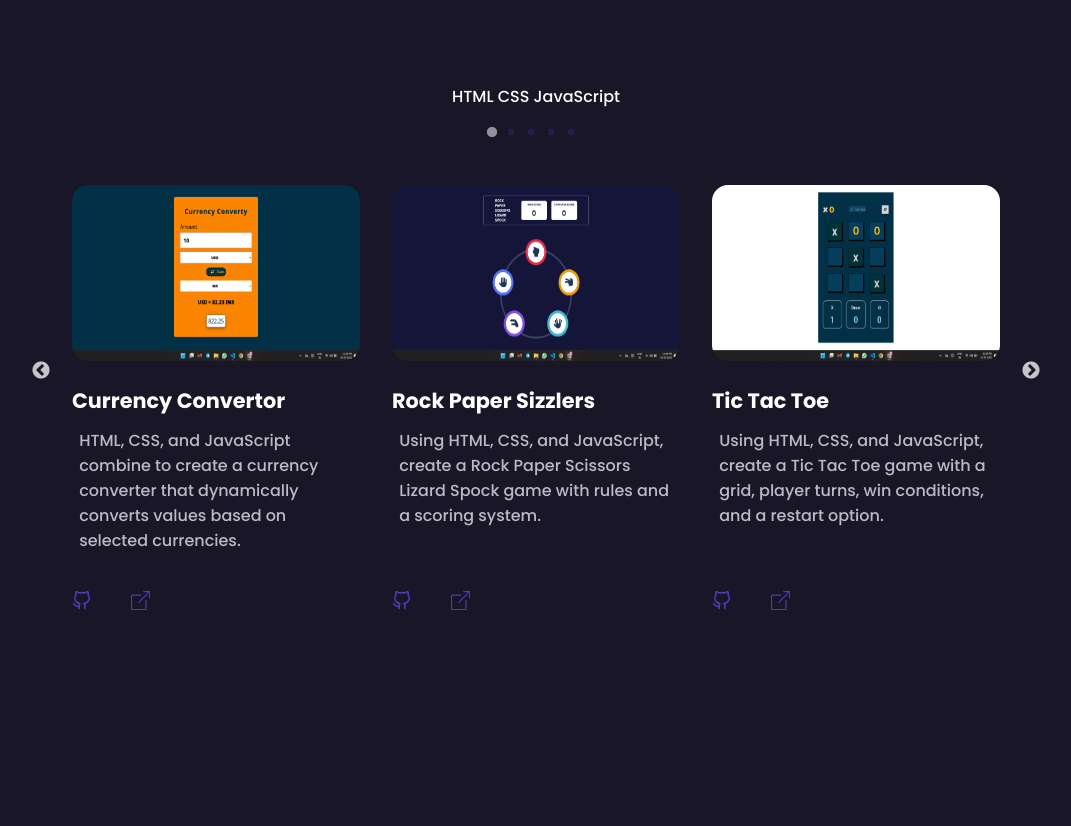
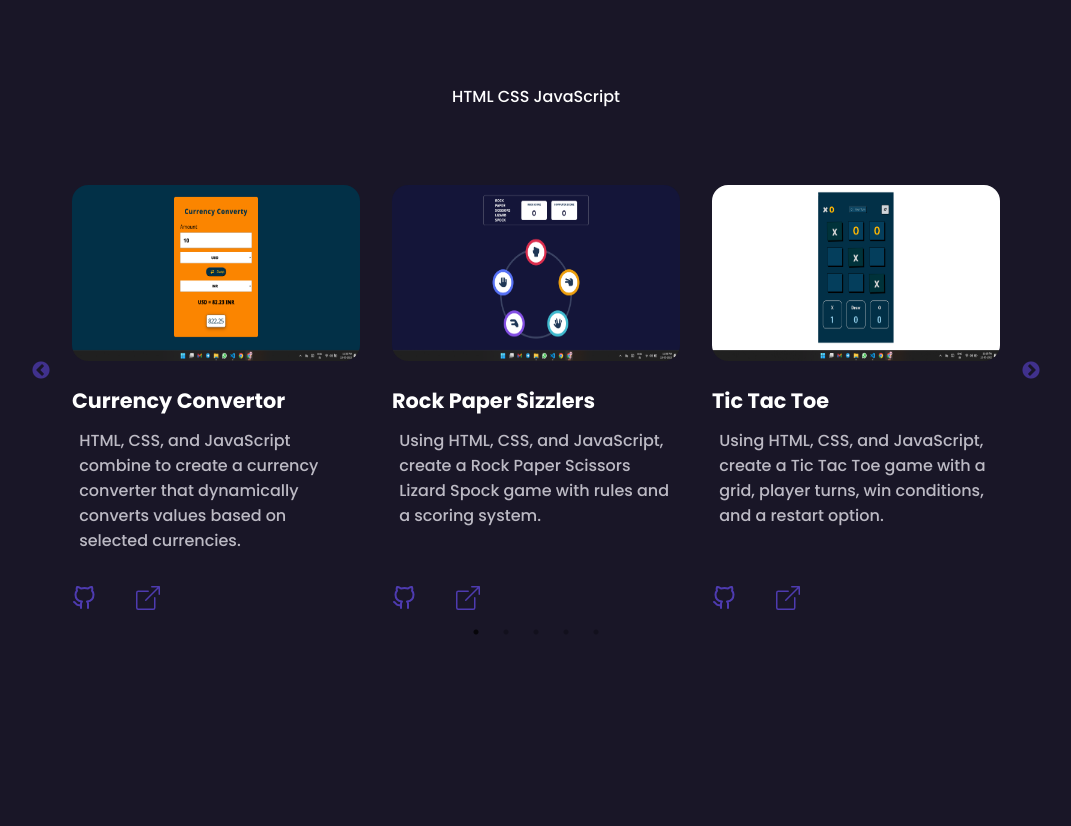
Before and after one commit to RajkumarRaja06/portfolio, a React (Create React App) app: page / in a window 1280 px wide. Shown: the part 3000-3826 px from the top of the page, without its empty margins (104-1175 px from the left). Built offline with nearby package versions, Linux system fonts and the light colour scheme; the HTML template or start-up script is replaced by a standard one.

Commit message:
updated projects links

```diff
--- a/src/style/portfolio.css
+++ b/src/style/portfolio.css
@@ -102,10 +102,11 @@
 
 .portfolio-project-github-btn,
 .portfolio-project-host-btn {
-  font-size: 1.2rem;
+  font-size: 1.5rem;
   background-color: transparent;
   border: none;
   color: var(--clr-grey-10);
+  cursor: pointer;
 }
 
 .gitHub-icon,
--- a/src/style/slider.css
+++ b/src/style/slider.css
@@ -59,24 +59,11 @@
   z-index: 10000;
 }
 
-.slick-dots {
-  top: -10px;
-}
-
-.slick-dots li {
-  margin: 0;
-}
-
-.slick-dots li button:before {
-  font-size: 0.5rem;
+.slick-prev:before,
+.slick-next:before {
   color: var(--clr-button-color);
-  width: 10px;
-  height: 10px;
-}
-
-.slick-dots li.slick-active button:before {
-  font-size: 0.75rem;
-  color: var(--clr-text-light-color);
+  font-size: 1.25rem;
+  background-color: transparent;
 }
 
 @media screen and (max-width: 1024px) {
@@ -111,4 +98,7 @@
   .slider-data-name {
     font-size: 1.3rem;
   }
+  .slick-dots {
+    bottom: -75px;
+  }
 }
```
